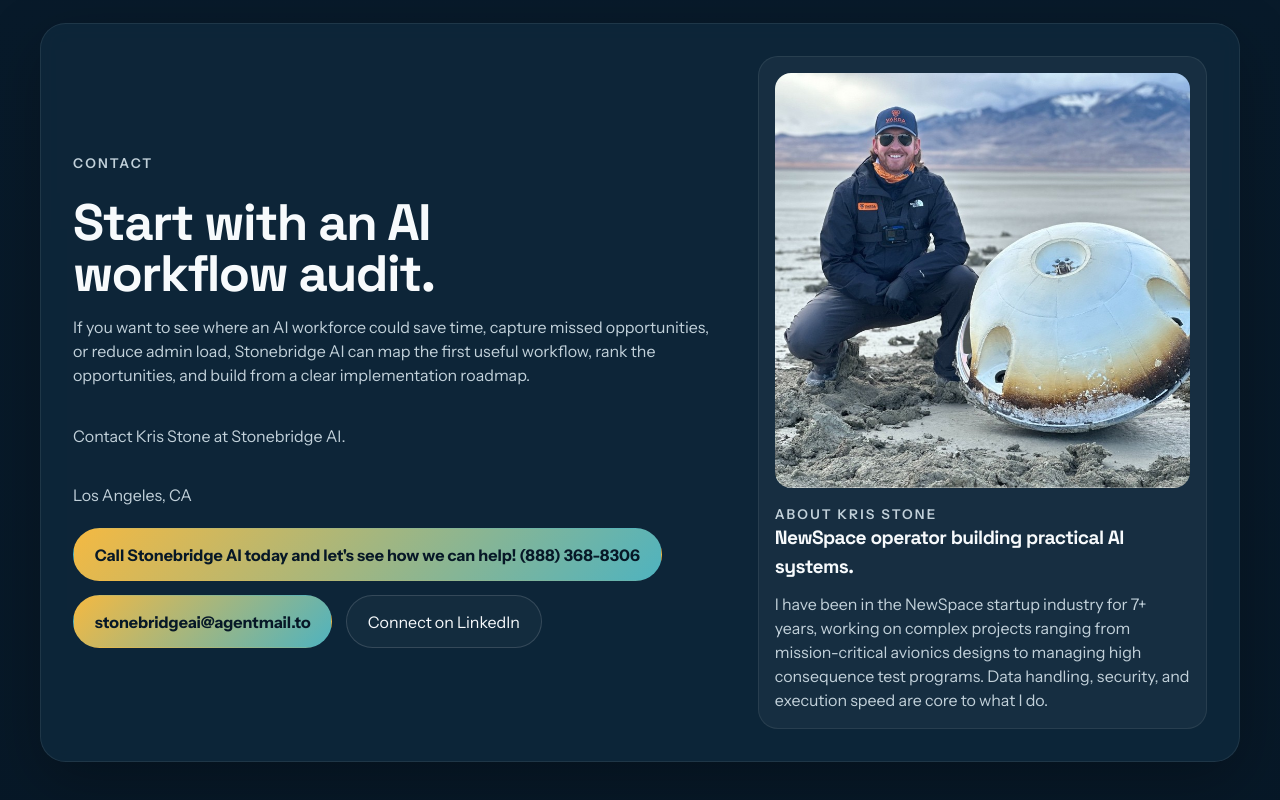
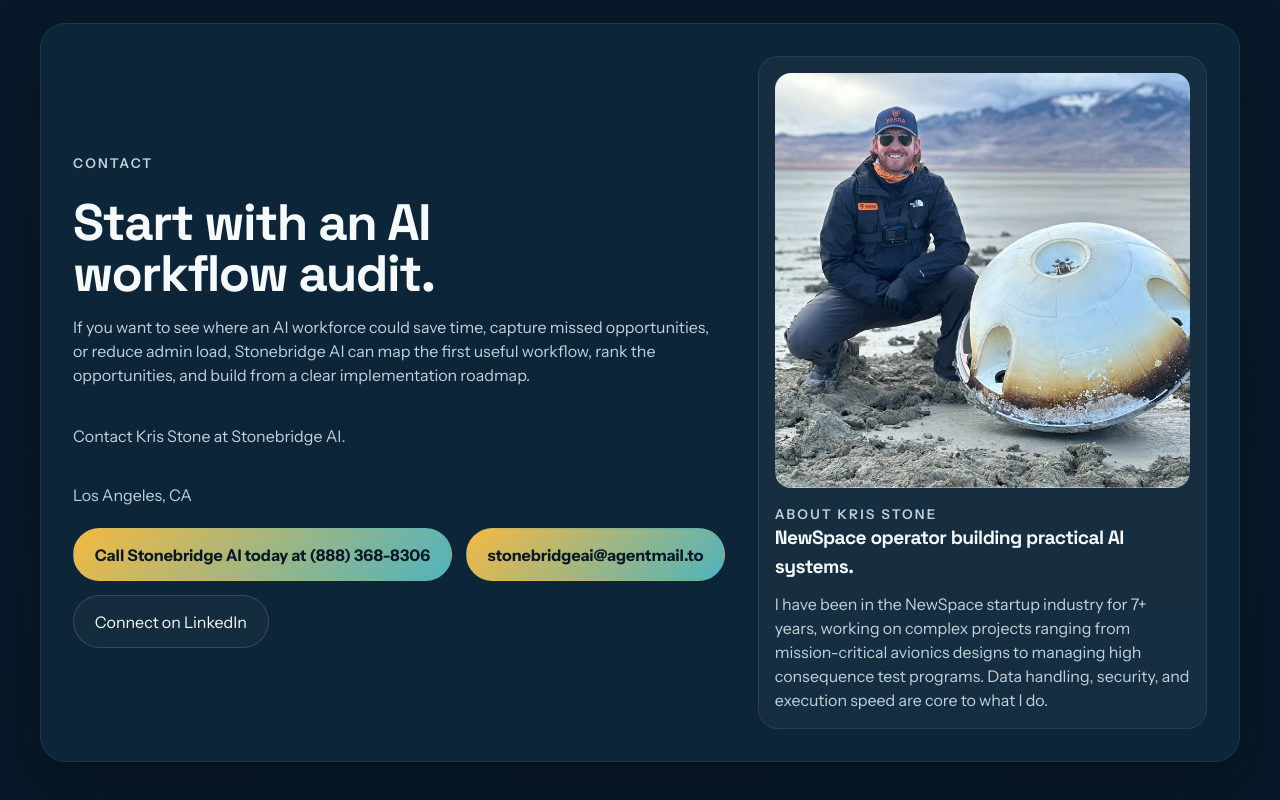
Before and after one commit to krisStone7/agentic-solutions-landing, a React (Vite) app: page / in a window 1280 px wide. Shown: the part 8374-9174 px from the top of the page. Built offline with nearby package versions, Linux system fonts and the light colour scheme.

Commit message:
Update contact call CTA copy

```diff
--- a/src/App.jsx
+++ b/src/App.jsx
@@ -1028,7 +1028,7 @@
               <p className="contact-location">Los Angeles, CA</p>
               <div className="contact-actions">
                 <a className="button button-primary" href="tel:+18883688306">
-                  Call Stonebridge AI today and let&apos;s see how we can help! (888) 368-8306
+                  Call Stonebridge AI today at (888) 368-8306
                 </a>
                 <a className="button button-primary" href="mailto:stonebridgeai@agentmail.to">
                   stonebridgeai@agentmail.to
```
